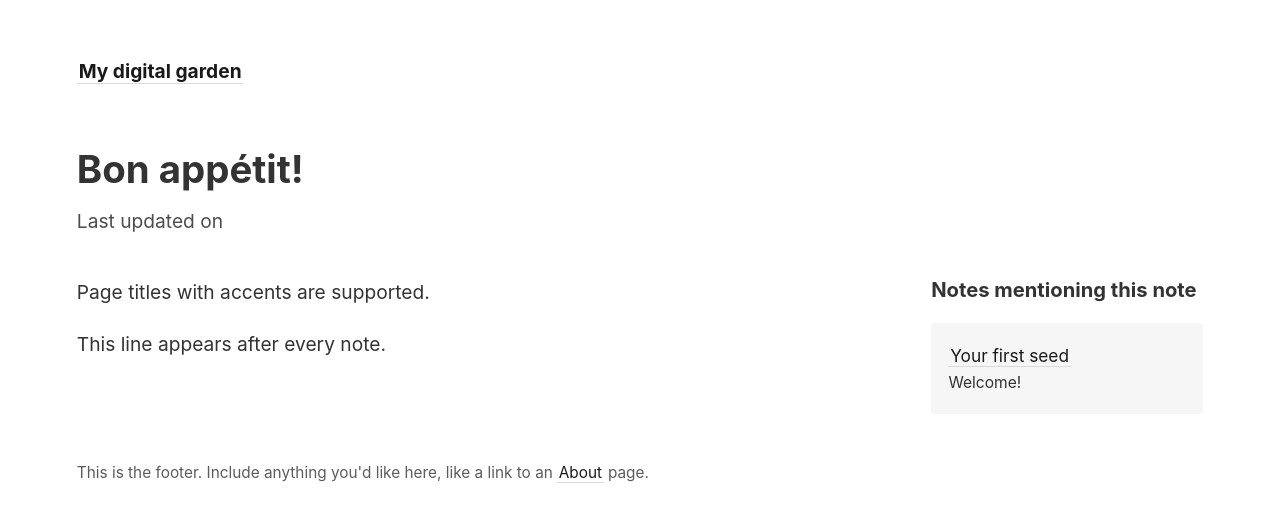
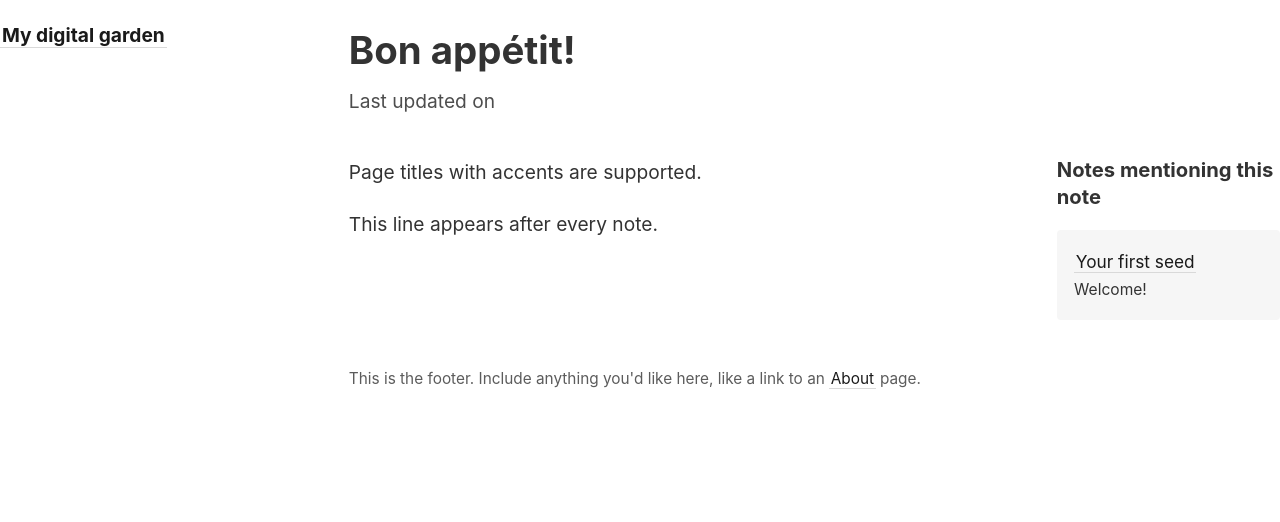
Before and after one commit to andyw-0612/andyw-0612.github.io, a Jekyll site: the page built from _notes/accents.md, in a window 1280 px wide. Shown: the top 522 px of the page. Built offline with Jekyll 4.4.1, drawn with Linux system fonts in a browser that asks for light colours.

Commit message:
basic side nav

```diff
--- a/_includes/nav.html
+++ b/_includes/nav.html
@@ -1,3 +1,3 @@
-<div>
+<div class="nav-container">
     <a class="internal-link" href="{{ site.baseurl }}/"><b>{{ site.title }}</b></a>
 </div>
--- a/_layouts/default.html
+++ b/_layouts/default.html
@@ -2,12 +2,13 @@
 <html lang="en">
   {% include head.html %}
   <body>
-    <nav>{% include nav.html %}</nav>
-    <div class="wrapper">
-      <main>{{ content }}</main>
-      <footer>{% include footer.html %}</footer>
+    <div class="container">
+      <nav class="side-nav">{% include nav.html %}</nav>
+      <div class="wrapper">
+        <main>{{ content }}</main>
+        <footer>{% include footer.html %}</footer>
+      </div>
     </div>
-
     {% include link-previews.html wrapperQuerySelector="content" %}
   </body>
 </html>
--- a/_sass/_style.scss
+++ b/_sass/_style.scss
@@ -10,17 +10,39 @@ $font-family: -apple-system, BlinkMacSystemFont, Segoe UI, Helvetica, Arial,
 body {
   box-sizing: content-box;
   font-family: $font-family;
-  margin: 0 auto;
+  // margin: 0 auto;
   line-height: 1.7;
-  padding: 4vh 6vw;
+  // padding: 4vh 6vw;
   overflow-x: hidden;
   color: $color-text;
   font-size: 1rem;
-  max-width: 63em;
+  // max-width: 63em;
 
   @media (min-width: 820px) {
     font-size: 1.2rem;
   }
+}
+
+// outer most container
+.container{
+  display: flex;
+  flex-direction: row;
+  justify-content: center;
+  column-gap: 2em;
+  height: 100vh;
+
+}
+
+.side-nav{
+  flex-grow: 1;
+  flex-basis: 0;
+  height: 1;
+}
+
+.wrapper{
+  flex-grow: 3;
+  flex-basis: 0;
+  overflow-y: scroll;
 }
 
 time {
@@ -115,7 +137,7 @@ nav {
     "content"
     "side";
 
-  @media (min-width: 700px) {
+  @media (min-width: 1024px) {
     grid-template-columns: 3fr 1fr;
     grid-template-areas: "content side";
   }
```
